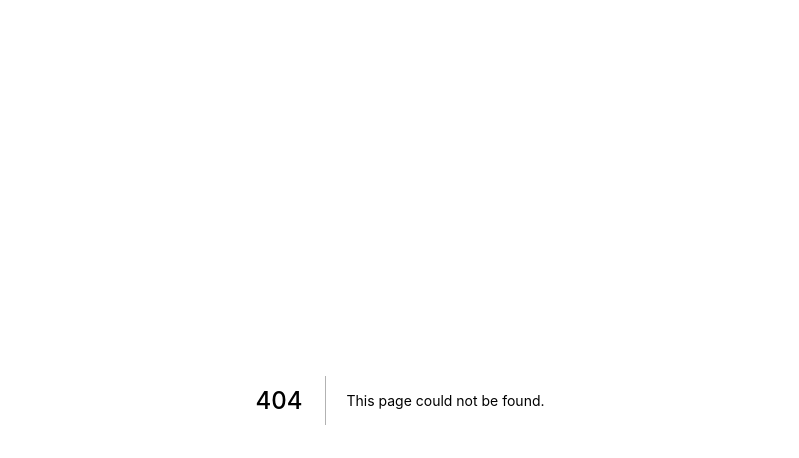
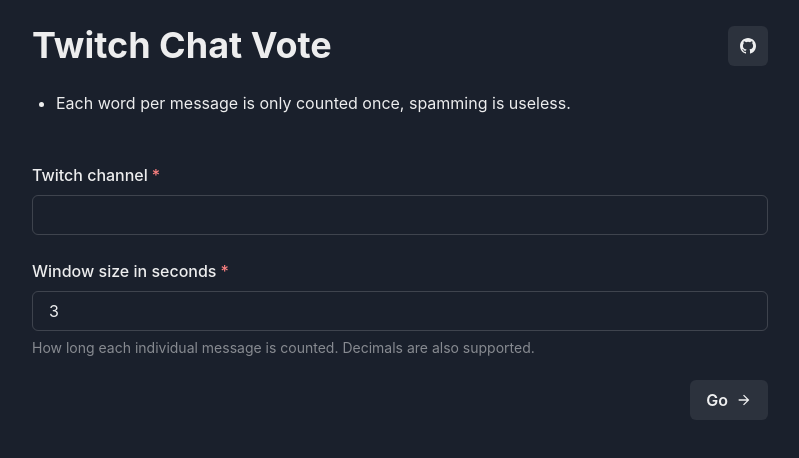
Before and after one commit to skirsten/twitch-chat-vote, a Next.js app: page / in a window 1280 px wide. Before the commit this address had no page. Shown: the top 458 px of the page, without its empty margins (240-1039 px from the left). Built offline with nearby package versions, Linux system fonts and the light colour scheme.

Commit message:
Add index and add loading spinner

```diff
--- a/package.json
+++ b/package.json
@@ -9,6 +9,7 @@
     "lint": "next lint"
   },
   "dependencies": {
+    "@chakra-ui/icons": "^2.0.2",
     "@chakra-ui/react": "^2.2.1",
     "@emotion/react": "^11.9.3",
     "@emotion/styled": "^11.9.3",
--- /dev/null
+++ b/src/icons.tsx
@@ -0,0 +1,14 @@
+import { createIcon } from "@chakra-ui/icons";
+
+export const GitHubIcon = createIcon({
+  displayName: "GitHubIcon",
+  viewBox: "2 2 20 20",
+  path: (
+    <path
+      fill="currentColor"
+      fillRule="evenodd"
+      clipRule="evenodd"
+      d="M12.026 2c-5.509 0-9.974 4.465-9.974 9.974 0 4.406 2.857 8.145 6.821 9.465.499.09.679-.217.679-.481 0-.237-.008-.865-.011-1.696-2.775.602-3.361-1.338-3.361-1.338-.452-1.152-1.107-1.459-1.107-1.459-.905-.619.069-.605.069-.605 1.002.07 1.527 1.028 1.527 1.028.89 1.524 2.336 1.084 2.902.829.091-.645.351-1.085.635-1.334-2.214-.251-4.542-1.107-4.542-4.93 0-1.087.389-1.979 1.024-2.675-.101-.253-.446-1.268.099-2.64 0 0 .837-.269 2.742 1.021a9.582 9.582 0 0 1 2.496-.336 9.554 9.554 0 0 1 2.496.336c1.906-1.291 2.742-1.021 2.742-1.021.545 1.372.203 2.387.099 2.64.64.696 1.024 1.587 1.024 2.675 0 3.833-2.33 4.675-4.552 4.922.355.308.675.916.675 1.846 0 1.334-.012 2.41-.012 2.737 0 .267.178.577.687.479C19.146 20.115 22 16.379 22 11.974 22 6.465 17.535 2 12.026 2z"
+    />
+  ),
+});
--- /dev/null
+++ b/src/pages/index.tsx
@@ -0,0 +1,99 @@
+import { ArrowForwardIcon } from "@chakra-ui/icons";
+import {
+  Box,
+  Button,
+  Container,
+  FormControl,
+  FormHelperText,
+  FormLabel,
+  Heading,
+  HStack,
+  IconButton,
+  Input,
+  ListItem,
+  Spacer,
+  Stack,
+  UnorderedList,
+} from "@chakra-ui/react";
+import Head from "next/head";
+import Link from "next/link";
+import { useRouter } from "next/router";
+import { FormEventHandler } from "react";
+import { GitHubIcon } from "../icons";
+
+export default function Home() {
+  const router = useRouter();
+
+  const onFormSubmit: FormEventHandler<HTMLFormElement> = async (event) => {
+    event.preventDefault();
+
+    const target = event.target as typeof event.target & {
+      elements: { channel: { value: string }; window: { value: string } };
+      reset: () => void;
+    };
+
+    const channel = target.elements.channel.value;
+    const window = target.elements.window.value;
+
+    router.push({
+      pathname: "/[channel]",
+      query: { channel, window },
+    });
+  };
+
+  return (
+    <Container maxW="container.md">
+      <Head>
+        <title>Twitch Chat Vote</title>
+      </Head>
+      <Stack py={6} spacing={6}>
+        <HStack>
+          <Heading>Twitch Chat Vote</Heading>
+          <Spacer />
+          <Link href="https://github.com/skirsten/twitch-chat-vote" passHref>
+            <IconButton as="a" aria-label="GitHub" icon={<GitHubIcon />} />
+          </Link>
+        </HStack>
+
+        <Box pl={2}>
+          <UnorderedList spacing={3}>
+            <ListItem>
+              Each word per message is only counted once, spamming is useless.
+            </ListItem>
+          </UnorderedList>
+        </Box>
+
+        <form onSubmit={onFormSubmit}>
+          <Stack py={6} spacing={6}>
+            <FormControl isRequired>
+              <FormLabel htmlFor="channel">Twitch channel</FormLabel>
+              <Input id="channel" type="text" />
+            </FormControl>
+
+            <FormControl isRequired>
+              <FormLabel htmlFor="window">Window size in seconds</FormLabel>
+              <Input
+                id="window"
+                type="number"
+                defaultValue={3}
+                min={0}
+                step={0.1}
+              />
+              <FormHelperText>
+                How long each individual message is counted. Decimals are also
+                supported.
+              </FormHelperText>
+            </FormControl>
+
+            <HStack>
+              <Spacer />
+              <Button rightIcon={<ArrowForwardIcon />} type="submit">
+                Go
+              </Button>
+            </HStack>
+          </Stack>
+        </form>
+      </Stack>
+    </Container>
+  );
+}
```
Also changed, not shown: src/pages/[channel].tsx (+22 -3 lines), 1 other file (tests, documents, lock files or other folders).
